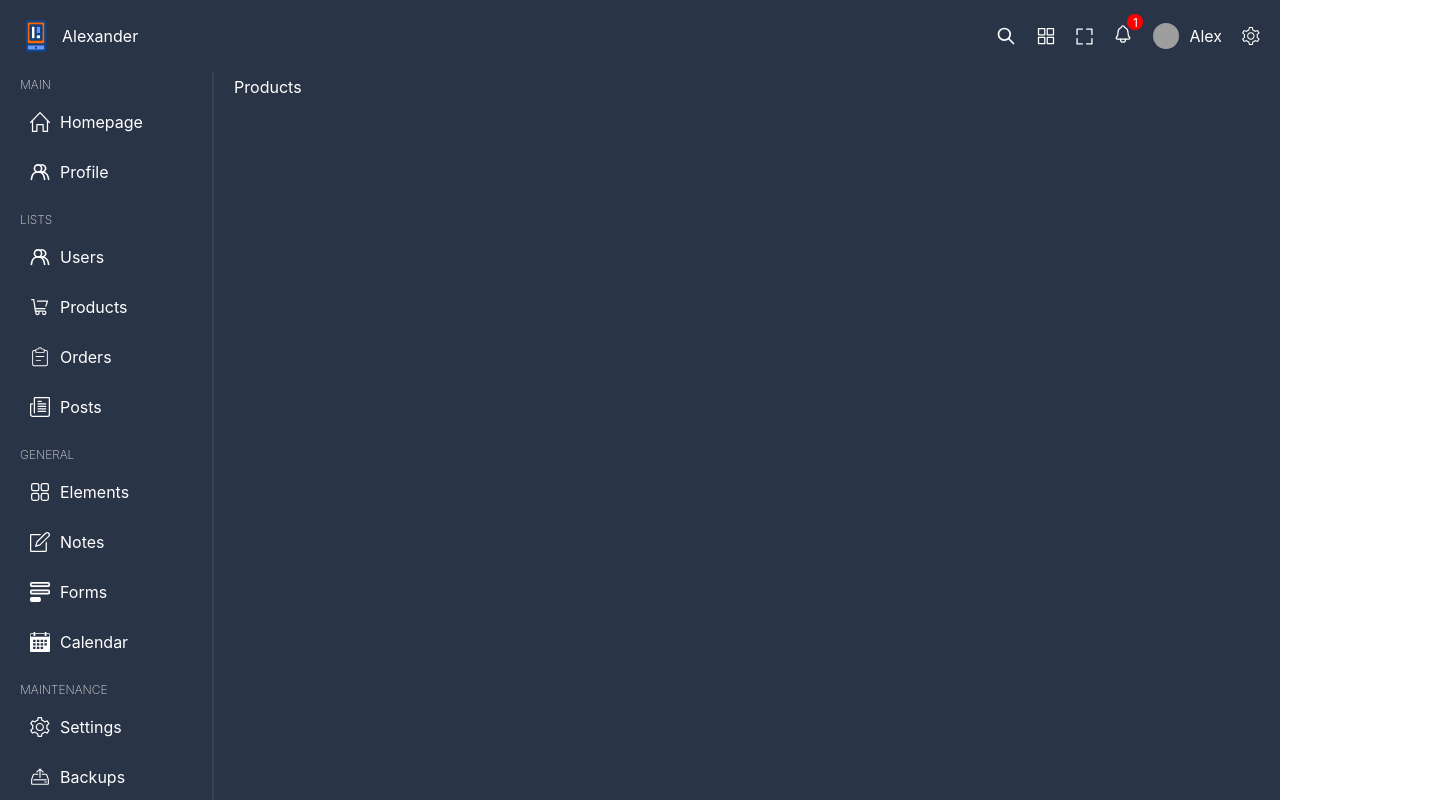
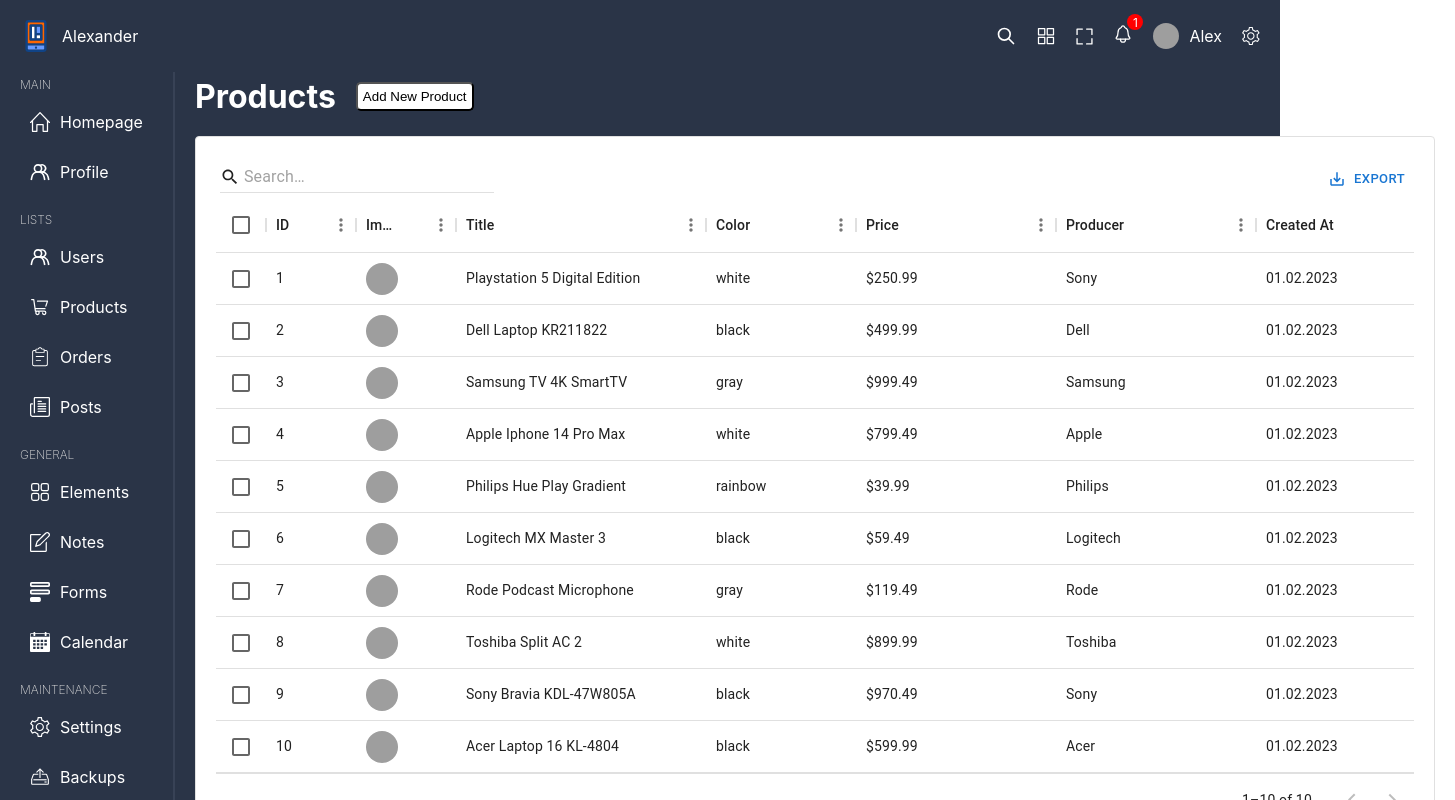
Before and after one commit to alexanderchiquito/panel-ui, a React (Vite) app in the folder react-admin/: page /products in a window 1280 px wide. Shown: the top 800 px of the page, 1455 px wide, since content can reach past the window. Built offline with nearby package versions, Linux system fonts and the light colour scheme; grey boxes are pictures that could not be loaded.

Commit message:
fix users, products

```diff
--- /dev/null
+++ b/react-admin/src/components/add/Add.tsx
@@ -0,0 +1,38 @@
+import { GridColDef } from "@mui/x-data-grid";
+import "./add.scss";
+
+type Props = {
+  slug: string;
+  columns: GridColDef[];
+  setOpen: React.Dispatch<React.SetStateAction<boolean>>;
+};
+
+const Add = (props: Props) => {
+    const handleSubmit = (e: React.FormEvent<HTMLFormElement> )=>{
+        e.preventDefault();
+
+        //add new item
+        //axios.post(`/api/${slug}s`, {})
+    };
+  return (
+    <div className="add">
+      <div className="modal">
+        <span className="close" onClick={()=> props.setOpen(false)} >X</span>
+        <h1>Add new {props.slug}</h1>
+        <form onSubmit={handleSubmit} >
+          {props.columns
+            .filter((item) => item.field !== "id" && item.field !== "img")
+            .map((column) => (
+              <div className="item">
+                <label>{column.headerName}</label>
+                <input type={column.type} placeholder={column.field} />
+              </div>
+            ))}
+            <button>Send</button>
+        </form>
+      </div>
+    </div>
+  );
+};
+
+export default Add;
--- /dev/null
+++ b/react-admin/src/components/add/add.scss
@@ -0,0 +1,65 @@
+@import "../../styles/variables.scss";
+
+.add {
+  width: 100vw;
+  height: 100vh;
+  position: absolute;
+  top: 0;
+  left: 0;
+  background-color: rgba(0, 0, 0, 0.724);
+  display: flex;
+  align-items: center;
+  justify-content: center;
+
+  .modal {
+    padding: 50px;
+    border-radius: 10px;
+    background-color: $main-bg;
+    position: relative;
+
+    h1 {
+      margin-bottom: 40px;
+      font-size: 14px;
+      color: $soft-color;
+    }
+
+    .close {
+      position: absolute;
+      top: 10px;
+      right: 10px;
+      cursor: pointer;
+    }
+
+    form {
+      display: flex;
+      flex-wrap: wrap;
+      max-width: 500px;
+      justify-content: space-between;
+
+      .item {
+        display: flex;
+        flex-direction: column;
+        gap: 10px;
+        margin-bottom: 20px;
+
+        label {
+          font-size: 14px;
+        }
+
+        input {
+          padding: 10px;
+          background-color: transparent;
+          color: #fff;
+          outline: none;
+          border: 1px solid $soft-color;
+        }
+      }
+
+      button {
+        width: 100%;
+        padding: 10px;
+        cursor: pointer;
+      }
+    }
+  }
+}
--- a/react-admin/src/data.ts
+++ b/react-admin/src/data.ts
@@ -454,3 +454,103 @@ export const userRows = [
     createdAt: "01.02.2023",
   },
 ];
+
+export const products = [
+  {
+    id: 1,
+    img: "https://store.sony.com.au/on/demandware.static/-/Sites-sony-master-catalog/default/dw1b537bbb/images/PLAYSTATION5W/PLAYSTATION5W.png",
+    title: "Playstation 5 Digital Edition",
+    color: "white",
+    producer: "Sony",
+    price: "$250.99",
+    createdAt: "01.02.2023",
+    inStock: true,
+  },
+  {
+    id: 2,
+    img: "https://www.pngmart.com/files/6/Dell-Laptop-PNG-Image.png",
+    title: "Dell Laptop KR211822",
+    color: "black",
+    producer: "Dell",
+    price: "$499.99",
+    createdAt: "01.02.2023",
+    inStock: true,
+  },
+  {
+    id: 3,
+    img: "http://images.samsung.com/is/image/samsung/uk-led-tv-hg40ed670ck-hg40ed670ckxxu-001-front",
+    title: "Samsung TV 4K SmartTV",
+    color: "gray",
+    producer: "Samsung",
+    price: "$999.49",
+    createdAt: "01.02.2023",
+    inStock: true,
+  },
+  {
+    id: 4,
+    img: "https://raylo.imgix.net/iphone-14-blue.png",
+    title: "Apple Iphone 14 Pro Max",
+    color: "white",
+    producer: "Apple",
+    price: "$799.49",
+    createdAt: "01.02.2023",
+    inStock: true,
+  },
+  {
+    id: 5,
+    img: "https://www.signify.com/b-dam/signify/en-aa/about/news/2020/20200903-movie-night-essentials-popcorn-ice-cream-and-the-new-philips-hue-play-gradient-lightstrip/packaging-lighstrip.png",
+    title: "Philips Hue Play Gradient",
+    color: "rainbow",
+    producer: "Philips",
+    price: "$39.99",
+    createdAt: "01.02.2023",
+  },
+  {
+    id: 6,
+    img: "https://www.smartworld.it/wp-content/uploads/2019/09/High_Resolution_PNG-MX-Master-3-LEFT-GRAPHITE.png",
+    title: "Logitech MX Master 3",
+    color: "black",
+    producer: "Logitech",
+    price: "$59.49",
+    createdAt: "01.02.2023",
+    inStock: true,
+  },
+  {
+    id: 7,
+    img: "https://www.pngarts.com/files/7/Podcast-Mic-PNG-Picture.png",
+    title: "Rode Podcast Microphone",
+    color: "gray",
+    producer: "Rode",
+    price: "$119.49",
+    createdAt: "01.02.2023",
+  },
+  {
+    id: 8,
+    img: "https://5.imimg.com/data5/SW/VM/MY-5774620/toshiba-split-ac-2-ton-3-star-rated-ras-24s3ks-500x500.png",
+    title: "Toshiba Split AC 2",
+    color: "white",
+    producer: "Toshiba",
+    price: "$899.99",
+    createdAt: "01.02.2023",
+    inStock: true,
+  },
+  {
+    id: 9,
+    img: "https://img.productz.com/review_image/102489/preview_sony-kdl-50w800b-50-inch-hdtv-review-superb-picture-102489.png",
+    title: "Sony Bravia KDL-47W805A",
+    color: "black",
+    producer: "Sony",
+    price: "$970.49",
+    createdAt: "01.02.2023",
+  },
+  {
+    id: 10,
+    img: "https://venturebeat.com/wp-content/uploads/2015/07/As_AO1-131_gray_nonglare_win10_03.png?fit=1338%2C1055&strip=all",
+    title: "Acer Laptop 16 KL-4804",
+    color: "black",
+    producer: "Acer",
+    price: "$599.99",
+    createdAt: "01.02.2023",
+    inStock: true,
+  },
+];
--- a/react-admin/src/pages/products/Products.tsx
+++ b/react-admin/src/pages/products/Products.tsx
@@ -1,8 +1,72 @@
+import { useState } from 'react';
 import './products.scss'
+import DataTable from '../../components/dataTable/DataTable';
+import Add from '../../components/add/Add';
+import { GridColDef } from '@mui/x-data-grid';
+import { products } from '../../data';
+
+
+const columns: GridColDef[] = [
+  { field: "id", headerName: "ID", width: 90 },
+  {
+    field: "img",
+    headerName: "Image",
+    width: 100,
+    renderCell: (params) => {
+      return <img src={params.row.img || "/noavatar.png"} alt="" />;
+    },
+  },
+  {
+    field: "title",
+    type: "string",
+    headerName: "Title",
+    width: 250,
+  },
+  {
+    field: "color",
+    type: "string",
+    headerName: "Color",
+    width: 150,
+  },
+  {
+    field: "price",
+    type: "string",
+    headerName: "Price",
+    width: 200,
+  },
+  {
+    field: "producer",
+    headerName: "Producer",
+    type: "string",
+    width: 200,
+  },
+  {
+    field: "createdAt",
+    headerName: "Created At",
+    width: 200,
+    type: "string",
+  },
+  {
+    field: "inStock",
+    headerName: "In Stock",
+    width: 150,
+    type: "boolean",
+  },
+];
+
 
 const Products = () => {
+  const [open, setOpen] = useState(false);
+
   return (
-    <div>Products</div>
+    <div className="products">
+      <div className="info">
+        <h1>Products</h1>
+        <button onClick={()=> setOpen(true)} >Add New Product</button>
+      </div>
+      <DataTable slug='products' columns={columns} rows={products} />
+      {open && <Add slug="products" columns={columns} setOpen={setOpen} />}
+    </div>
   )
 }
 
--- a/react-admin/src/pages/products/products.scss
+++ b/react-admin/src/pages/products/products.scss
@@ -0,0 +1,16 @@
+.products {
+
+    .info {
+        display: flex;
+        align-items: center;
+        gap: 20px;
+        margin-bottom: 20px;
+
+        button {
+            padding: 5px;
+            cursor: pointer;
+            border-radius: 5px;
+            background-color: #fff;
+        }
+    }
+}
--- a/react-admin/src/pages/users/Users.tsx
+++ b/react-admin/src/pages/users/Users.tsx
@@ -1,12 +1,14 @@
+import { useState } from "react";
 import DataTable from "../../components/dataTable/DataTable";
 import { userRows } from "../../data";
 import "./users.scss";
 import { GridColDef } from "@mui/x-data-grid";
+import Add from "../../components/add/Add";
 
 const columns: GridColDef[] = [
   { field: "id", headerName: "ID", width: 90 },
   {
-    field: "avatar",
+    field: "img",
     headerName: "Avatar",
     width: 100,
     renderCell: (params) => {
@@ -70,13 +72,16 @@ const columns: GridColDef[] = [
 ];
 
 const Users = () => {
+  const [open, setOpen] = useState(false);
+
   return (
     <div className="users">
       <div className="info">
         <h1>Users</h1>
-        <button>Add New User</button>
+        <button onClick={()=> setOpen(true)} >Add New User</button>
       </div>
       <DataTable slug='users' columns={columns} rows={userRows} />
+      {open && <Add slug="user" columns={columns} setOpen={setOpen} />}
     </div>
   );
 };
```
Also changed, not shown: react-admin/src/components/single/Single.tsx (added, +9 -0 lines), react-admin/src/components/single/single.scss (added).
